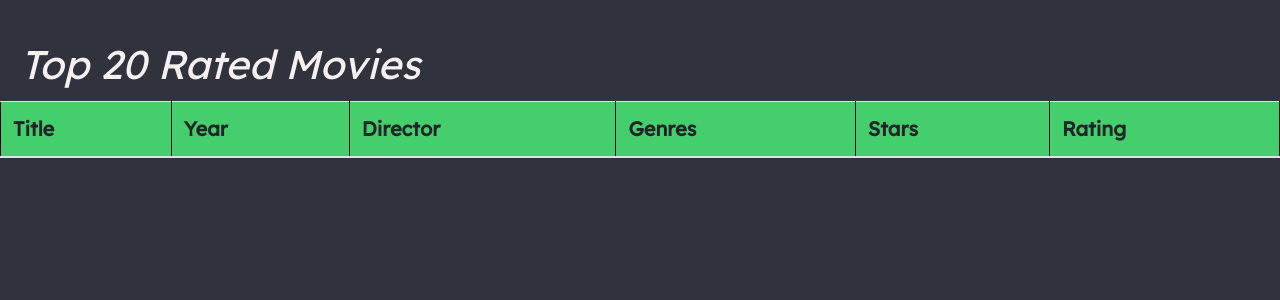
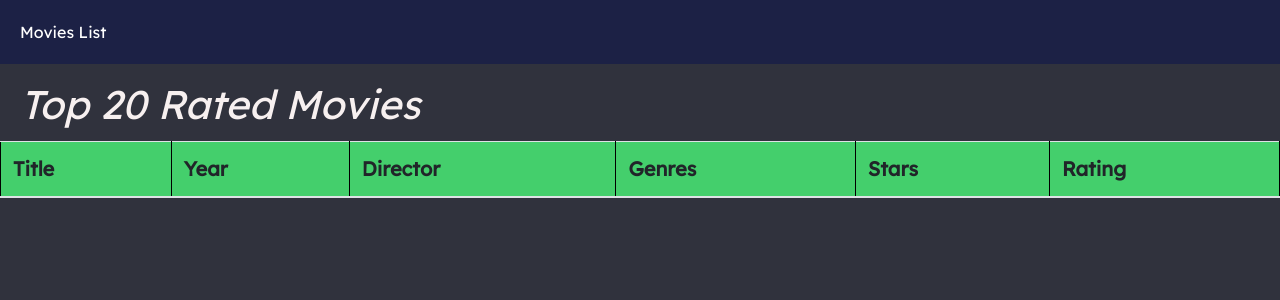
Before and after one commit to ddavidd-lim/Fabflix, a Java web app: page /index.html in a window 1280 px wide. Shown: the top 300 px of the page. Run offline with Tomcat 11, a stand-in JSP engine, Linux system fonts and the light colour scheme; data that the repository does not hold is empty; some libraries are stand-ins or nearby versions.

Commit message:
added navigation bar + README

```diff
--- a/WebContent/index.html
+++ b/WebContent/index.html
@@ -21,6 +21,14 @@
     <title>Movie List</title>
 </head>
 <body>
+
+<div>
+    <nav id="nav">
+        <ul id="navigation-ul">
+            <li class="navigation-li"><a class="navigation-list" href="index.html">Movies List</a></li>
+        </ul>
+    </nav>
+</div>
 
 
 <h1>Top 20 Rated Movies</h1>
--- a/WebContent/main.css
+++ b/WebContent/main.css
@@ -9,7 +9,7 @@ h1 {
     color: #F7F0F0;
     font-style: italic;
     padding-left: 20px;
-    padding-top: 40px;
+    padding-top: 80px;
     padding-bottom: 5px;
 }
 
@@ -53,3 +53,42 @@ a:hover {
 a:active {
     color: dodgerblue;
 }
+
+#nav {
+    position:fixed;
+    left:0px;
+    top:0px;
+    height:30px;
+    width:100%;
+    z-index: 1;
+}
+
+.current-page {
+    font-weight: 900;
+    font-style: italic;
+}
+
+#navigation-ul {
+    list-style-type: none;
+    margin: 0;
+    padding: 0;
+    overflow:hidden;
+    background-color: #1c2145;
+}
+.navigation-li {
+    display: inline;
+    float: left;
+}
+
+a.navigation-list {
+    display: block;
+    color:white;
+    text-align: center;
+    padding: 20px 20px;
+    background-color:#1c2145;
+    text-decoration: none;
+}
+
+a.navigation-list:hover {
+    background-color: #1c2145;
+}
--- a/src/MovieServlet.java
+++ b/src/MovieServlet.java
@@ -65,7 +65,7 @@ public class MovieServlet extends HttpServlet{
                         "JOIN ratings as r ON m.id = r.movieId " +
                         "WHERE r.rating IS NOT NULL " +
                         "GROUP BY m.id, r.rating " +
-                        "ORDER BY r.rating DESC;";
+                        "ORDER BY r.rating DESC LIMIT 20;";
 
 
             // Perform the query
```
Also changed, not shown: WebContent/single-movie.html (+8 -0 lines), WebContent/single-star.html (+9 -0 lines), README.md.
